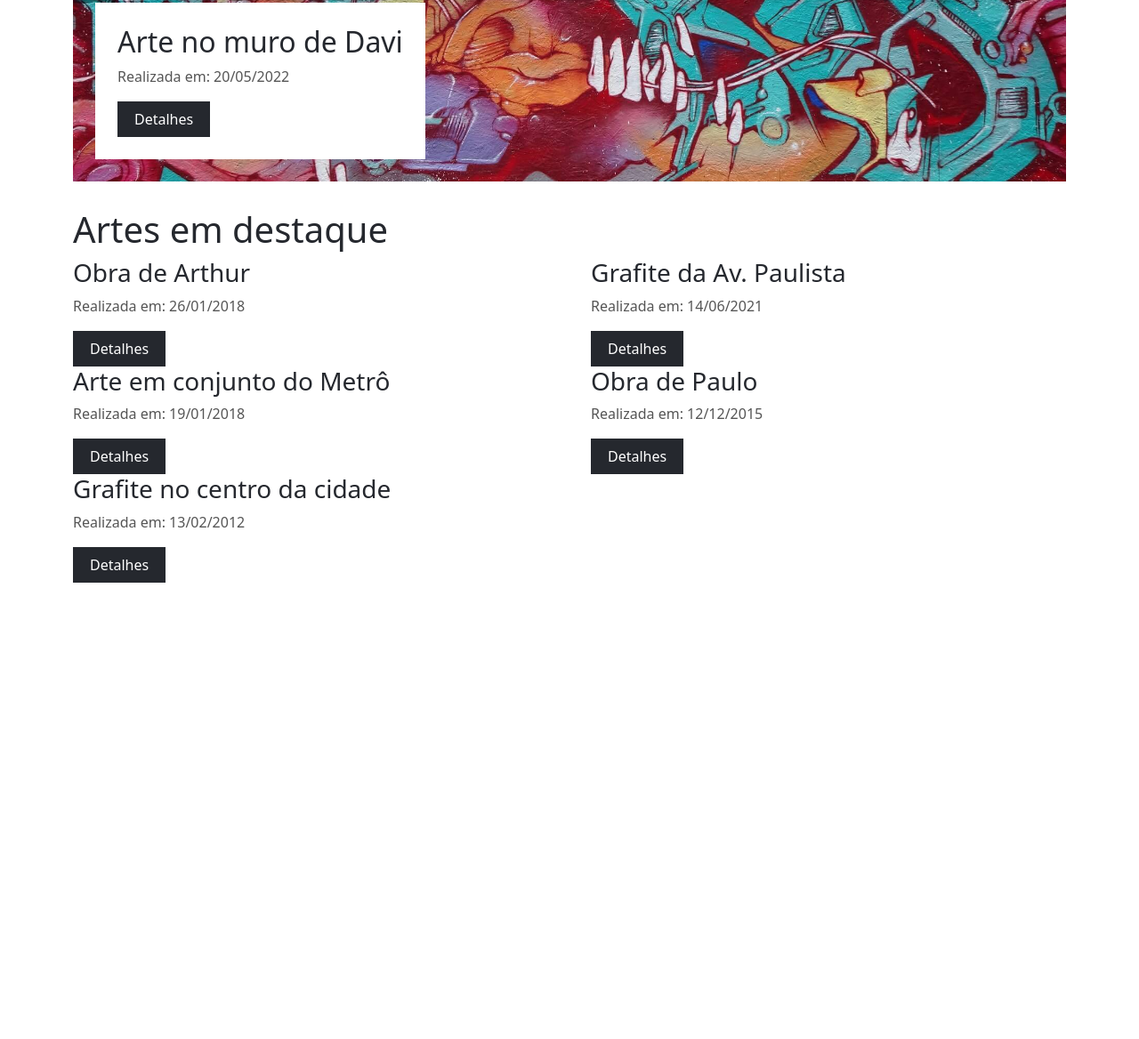
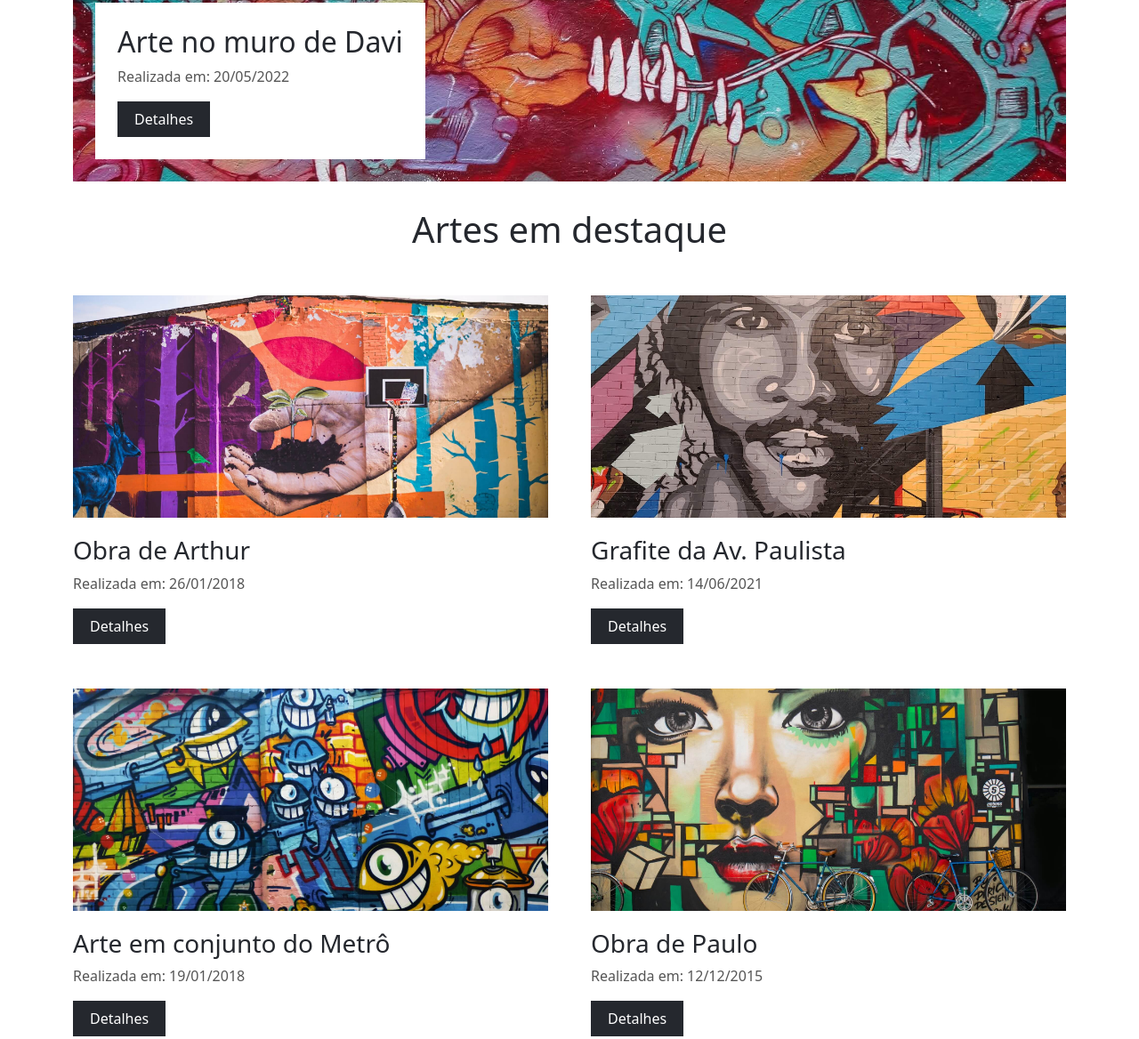
Before and after one commit to danielfeitosa4/art, a plain HTML site: page index.html in a window 1280 px wide. Shown: the part 381-1549 px from the top of the page at 89% size. Before the commit the page ends 1036 px from the top, so only its background shows below. Drawn offline with nearby package versions, Linux system fonts and the light colour scheme.

Commit message:
finalizando a galeria

```diff
--- a/css/style.css
+++ b/css/style.css
@@ -81,3 +81,39 @@ a, i {
   left: 25px;
   bottom: 25px;
 }
+
+/* GALLERY */
+#img2 {
+  background-image: url('../images/g_2.jpg');
+}
+
+#img3 {
+  background-image: url('../images/g_3.jpg');
+}
+
+#img4 {
+  background-image: url('../images/g_4.jpg');
+}
+
+#img5 {
+  background-image: url('../images/g_5.jpg');
+}
+
+#img6 {
+  background-image: url('../images/g_6.jpg');
+}
+
+#gallery-container h1 {
+  text-align: center;
+}
+
+#gallery-container h1,
+#gallery-container .col-md-6,
+#gallery-container .col-12 {
+  margin-bottom: 50px;
+}
+
+.small-image-container {
+  height: 250px;
+  margin-bottom: 20px;
+}
```
Also changed, not shown: index.html (+5 -15 lines).
